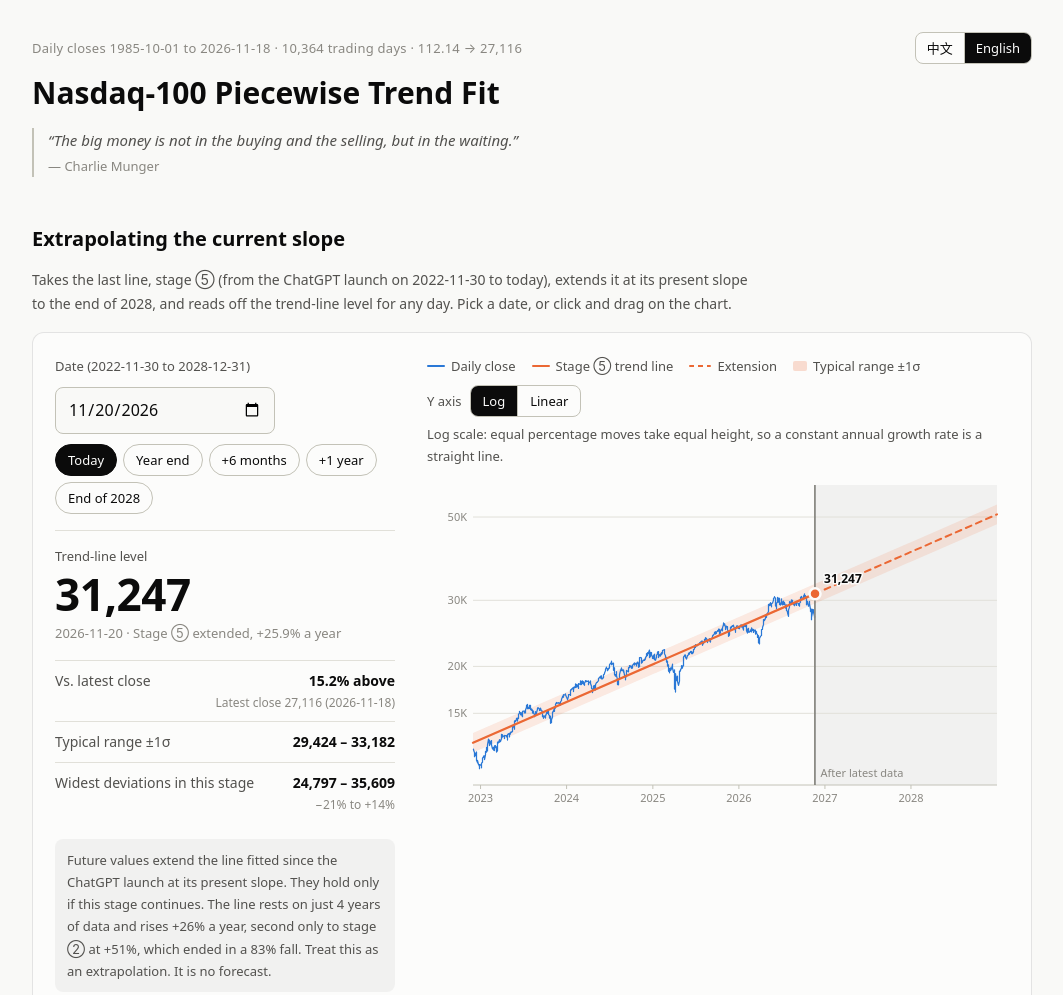
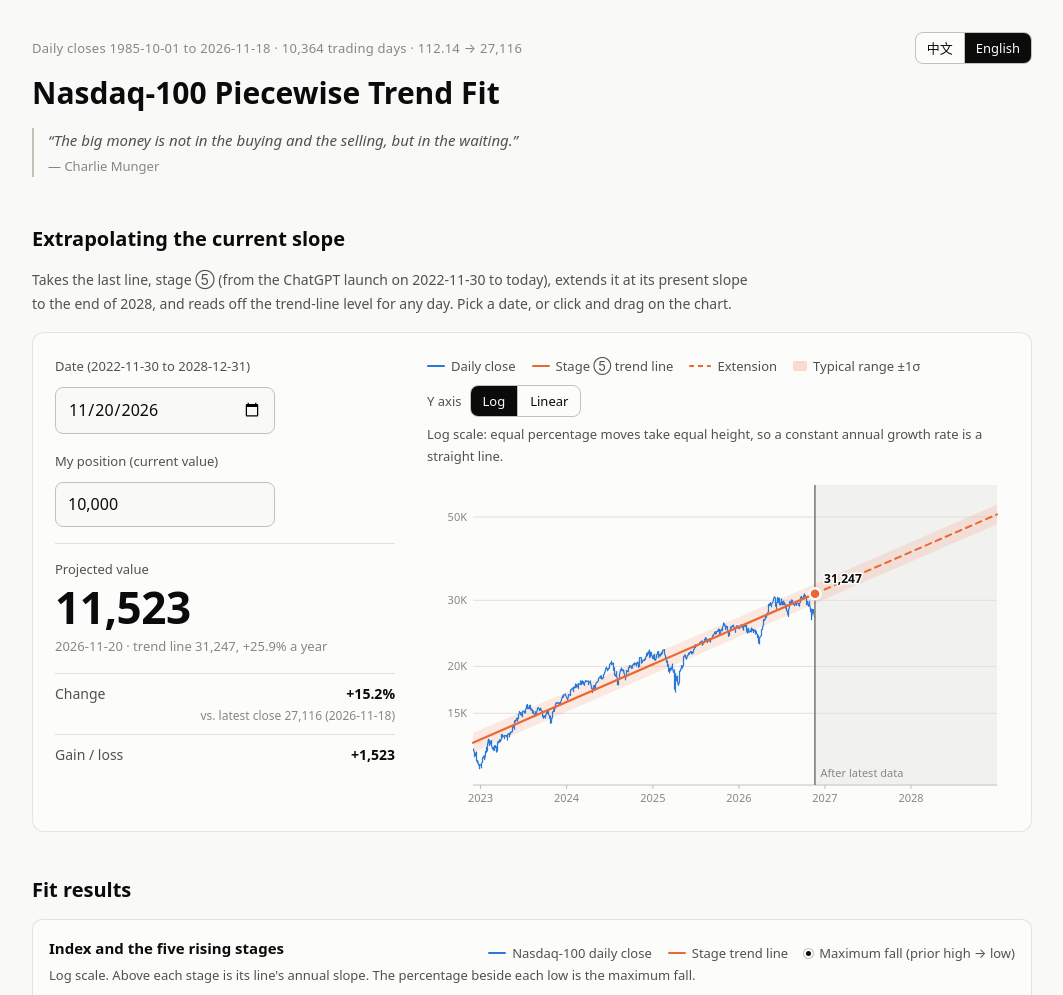
Before and after one commit to ChengYan7/stock, a plain HTML site: page index.html in a window 1280 px wide. Shown: the top 995 px of the page, without its empty margins (108-1171 px from the left). Drawn offline with Linux system fonts and the light colour scheme.

Commit message:
Simplify the calculator: date and position only
- Left panel keeps the date field and adds "My position (current value)";
  the quick-date chips, the extrapolation caveat and the ±1σ / widest
  deviation rows are removed (the ±1σ band stays in the chart).
- Readout: projected value of the position on the chosen date (trend line
  for future dates, actual close for past dates), with change and
  gain/loss versus the latest close. The position is kept in the browser's
  localStorage.
- Drop the explanatory note under "Fit results".

Co-Authored-By: Claude Opus 5.5 <noreply@anthropic.com>
Claude-Session: https://claude.ai/code/session_01T3o7pQqSk2z3cFGJVecFk5

```diff
--- a/index.html
+++ b/index.html
@@ -123,11 +123,7 @@ details .table-scroll{border:0;border-top:1px solid var(--grid);border-radius:0
 .calc-side{display:flex;flex-direction:column;gap:16px;min-width:0}
 .calc-pick{display:flex;flex-direction:column;gap:10px}
 .calc-pick label{font-size:13px;color:var(--ink-2)}
-.calc-pick input[type="date"]{font:inherit;font-size:16px;color:var(--ink);background:var(--bg);border:1px solid var(--axis);border-radius:8px;padding:8px 12px;width:100%;max-width:220px;font-variant-numeric:tabular-nums}
-.chips{display:flex;flex-wrap:wrap;gap:6px}
-.chip{appearance:none;border:1px solid var(--axis);background:transparent;color:var(--ink);font:inherit;font-size:13px;border-radius:999px;padding:4px 12px;cursor:pointer}
-.chip:hover{background:var(--band)}
-.chip[aria-pressed="true"]{background:var(--ink);color:var(--surface);border-color:var(--ink)}
+.calc-pick input{font:inherit;font-size:16px;color:var(--ink);background:var(--bg);border:1px solid var(--axis);border-radius:8px;padding:8px 12px;width:100%;max-width:220px;font-variant-numeric:tabular-nums}
 .calc-out{display:flex;flex-direction:column;gap:2px;border-top:1px solid var(--grid);padding-top:14px}
 .calc-out .k{font-size:13px;color:var(--ink-2)}
 .calc-out .v{font-size:44px;font-weight:650;line-height:1.15;letter-spacing:-.01em}
@@ -137,7 +133,6 @@ details .table-scroll{border:0;border-top:1px solid var(--grid);border-radius:0
 .crow .ck{color:var(--ink-2)}
 .crow .cv{text-align:right;font-weight:600;font-variant-numeric:tabular-nums;white-space:nowrap}
 .crow .cs{display:block;font-weight:400;font-size:12px;color:var(--muted)}
-.calc-note{font-size:13px;color:var(--ink-2);background:var(--band);border-radius:8px;padding:10px 12px}
 .calc-main{display:flex;flex-direction:column;gap:6px;min-width:0}
 .key.ext{border-top:0;width:22px;height:2px;background:repeating-linear-gradient(90deg,var(--fit) 0 5px,transparent 5px 9px)}
 .swatch{display:inline-block;width:14px;height:10px;border-radius:2px;background:var(--fit);opacity:.22}
@@ -151,7 +146,7 @@ details .table-scroll{border:0;border-top:1px solid var(--grid);border-radius:0
 .scale-ctl{display:inline-flex;align-items:center;gap:8px;font-size:13px;color:var(--ink-2)}
 .seg.sm button{font-size:13px;padding:4px 12px}
 @media (max-width:760px){.calc{grid-template-columns:minmax(0,1fr);padding:16px}.calc-out .v{font-size:38px}}
-@media (prefers-reduced-motion:no-preference){.seg button,.chip{transition:background-color .12s,color .12s,border-color .12s}}
+@media (prefers-reduced-motion:no-preference){.seg button{transition:background-color .12s,color .12s,border-color .12s}}
 </style>
 </head>
 <body>
@@ -174,15 +169,17 @@ details .table-scroll{border:0;border-top:1px solid var(--grid);border-radius:0
       <div class="calc-pick">
         <label for="calc-date" id="calc-date-label"></label>
         <input type="date" id="calc-date" max="2028-12-31">
-        <div class="chips" id="calc-chips" role="group"></div>
+      </div>
+      <div class="calc-pick">
+        <label for="calc-pos"><span data-l="zh">我的仓位（当前市值）</span><span data-l="en">My position (current value)</span></label>
+        <input type="text" id="calc-pos" inputmode="decimal" autocomplete="off" placeholder="10,000">
       </div>
       <div class="calc-out" aria-live="polite">
-        <span class="k"><span data-l="zh">趋势线点位</span><span data-l="en">Trend-line level</span></span>
+        <span class="k" id="calc-k"></span>
         <span class="v" id="calc-value"></span>
         <span class="w" id="calc-when"></span>
       </div>
       <div class="crows" id="calc-rows"></div>
-      <p class="calc-note" id="calc-note"></p>
     </div>
     <div class="calc-main">
       <div class="calc-head">
@@ -202,7 +199,6 @@ details .table-scroll{border:0;border-top:1px solid var(--grid);border-radius:0
 
 <section id="fit">
   <h2><span data-l="zh">拟合结果</span><span data-l="en">Fit results</span></h2>
-  <p class="note"><span data-l="zh">纵轴取对数后，直线的斜率就是年化增长率。五个上涨阶段各自拟合一条直线，互不相连。灰色区间是下跌过程，不做拟合，只标出从前高到低点的最大跌幅。</span><span data-l="en">With a log vertical axis, the slope of a straight line is the annual growth rate. Each of the five rising stages gets its own line, and the lines are not joined. Grey intervals are falls. They are not fitted; only the maximum fall from the prior high to the low is marked.</span></p>
 
   <div class="card">
     <div class="chart-wrap" id="wrap" tabindex="0">
@@ -361,17 +357,14 @@ var MILESTONES = [
 ];
 var STR = {
   zh: {
-    ariaWrap: "指数与趋势线图表。按左右方向键逐日查看数值。", ariaMain: "Nasdaq-100 日收盘与五个上涨阶段的趋势线，对数坐标", ariaDev: "指数相对趋势线的偏离百分比", ariaCalc: "阶段 ⑤ 的趋势线及其延长线，标出所选日期的点位", ariaChips: "快捷日期",
+    ariaWrap: "指数与趋势线图表。按左右方向键逐日查看数值。", ariaMain: "Nasdaq-100 日收盘与五个上涨阶段的趋势线，对数坐标", ariaDev: "指数相对趋势线的偏离百分比", ariaCalc: "阶段 ⑤ 的趋势线及其延长线，标出所选日期的点位",
     perYr: "/年", stage: "阶段", unfitted: "下跌区间，未拟合", tipIndex: "指数", tipTrend: "趋势线", tipDev: "偏离", tipHigh: "距前高", atHigh: "新高",
-    above: function(p){ return "高 " + p; }, below: function(p){ return "低 " + p; },
-    when: function(d, num, fut, rate){ return d + " · 阶段 " + num + (fut ? " 的延长线" : "") + "，每年 " + rate; },
+    kFut: "预测市值", kPast: "当日市值",
+    subFut: function(d, lvl, rate){ return d + " · 趋势线 " + lvl + "，每年 " + rate; },
+    subPast: function(d, lvl, c){ return d + " · 收盘 " + lvl + (c ? "（休市，取 " + c + "）" : ""); },
     dateLabel: function(a){ return "日期（" + a + " 至 2028-12-31）"; },
     ariaScale: "纵轴刻度", scaleLog: "对数坐标：相同的涨幅占相同的高度，所以固定的年增长率是一条直线。", scaleLin: "线性坐标：纵轴是实际点位，同样的年增长率会显示成越来越陡的曲线。",
-    vsLast: "与最新收盘相比", lastClose: function(v, d){ return "最新收盘 " + v + "（" + d + "）"; },
-    closeDay: "当日收盘", closed: function(d){ return "当日休市，取 " + d; }, closeVsTrend: "当日收盘比趋势线",
-    range1s: "常见范围 ±1σ", maxDev: "本阶段出现过的最大偏离", to: " 至 ", afterData: "最新数据之后",
-    calcNote: function(o){ return "未来的数值是把 ChatGPT 发布以来这条直线按原斜率延长得到的，只在这个阶段继续的前提下成立。这条线只有 " + o.years + " 年数据，斜率每年 " + o.rate + "，仅次于阶段 ② 的 " + o.rate2 + "，而阶段 ② 以 " + o.fall + "% 的下跌结束。这是推算，不是预测。"; },
-    presets: ["今天", "今年年底", "6 个月后", "1 年后", "2028 年底"],
+    change: "增幅", pnl: "盈亏", vsLatest: function(v, d){ return "相对最新收盘 " + v + "（" + d + "）"; }, afterData: "最新数据之后",
     stageHead: ["阶段", "年化斜率", "起止", "段内最大回撤", "趋势线起点 → 终点", "残差 σ", "最高偏离", "最低偏离"], yrs: function(y){ return y + " 年"; },
     fallHead: ["下跌", "最大跌幅", "前高", "低点", "历时", "收复前高"],
     fallName: { dotcom: "互联网泡沫破裂", gfc: "金融危机", covid: "新冠冲击", rates: "加息熊市" },
@@ -381,17 +374,14 @@ var STR = {
     meta: function(a, b, n, c0, c1){ return "日收盘 " + a + " 至 " + b + " · " + n + " 个交易日 · " + c0 + " → " + c1 + " 点"; }
   },
   en: {
-    ariaWrap: "Index and trend charts. Use the left and right arrow keys to step through days.", ariaMain: "Nasdaq-100 daily close with trend lines for the five rising stages, log scale", ariaDev: "Index deviation from the trend line, in percent", ariaCalc: "Stage 5 trend line and its extension, with the selected date marked", ariaChips: "Quick dates",
+    ariaWrap: "Index and trend charts. Use the left and right arrow keys to step through days.", ariaMain: "Nasdaq-100 daily close with trend lines for the five rising stages, log scale", ariaDev: "Index deviation from the trend line, in percent", ariaCalc: "Stage 5 trend line and its extension, with the selected date marked",
     perYr: "/yr", stage: "Stage", unfitted: "Fall, not fitted", tipIndex: "Index", tipTrend: "Trend", tipDev: "Deviation", tipHigh: "From prior high", atHigh: "New high",
-    above: function(p){ return p + " above"; }, below: function(p){ return p + " below"; },
-    when: function(d, num, fut, rate){ return d + " · Stage " + num + (fut ? " extended" : "") + ", " + rate + " a year"; },
+    kFut: "Projected value", kPast: "Value that day",
+    subFut: function(d, lvl, rate){ return d + " · trend line " + lvl + ", " + rate + " a year"; },
+    subPast: function(d, lvl, c){ return d + " · close " + lvl + (c ? " (market closed; using " + c + ")" : ""); },
     dateLabel: function(a){ return "Date (" + a + " to 2028-12-31)"; },
     ariaScale: "Vertical axis scale", scaleLog: "Log scale: equal percentage moves take equal height, so a constant annual growth rate is a straight line.", scaleLin: "Linear scale: the axis shows actual points, so the same annual growth rate turns into an ever steeper curve.",
-    vsLast: "Vs. latest close", lastClose: function(v, d){ return "Latest close " + v + " (" + d + ")"; },
-    closeDay: "Close that day", closed: function(d){ return "Market closed; using " + d; }, closeVsTrend: "Close versus trend",
-    range1s: "Typical range ±1σ", maxDev: "Widest deviations in this stage", to: " to ", afterData: "After latest data",
-    calcNote: function(o){ return "Future values extend the line fitted since the ChatGPT launch at its present slope. They hold only if this stage continues. The line rests on just " + o.years + " years of data and rises " + o.rate + " a year, second only to stage ② at " + o.rate2 + ", which ended in a " + o.fall + "% fall. Treat this as an extrapolation. It is no forecast."; },
-    presets: ["Today", "Year end", "+6 months", "+1 year", "End of 2028"],
+    change: "Change", pnl: "Gain / loss", vsLatest: function(v, d){ return "vs. latest close " + v + " (" + d + ")"; }, afterData: "After latest data",
     stageHead: ["Stage", "Annual slope", "Period", "Largest pullback", "Trend start → end", "Residual σ", "Max above", "Max below"], yrs: function(y){ return y + " years"; },
     fallHead: ["Fall", "Maximum fall", "Prior high", "Low", "Duration", "Prior high regained"],
     fallName: { dotcom: "Dot-com bust", gfc: "Financial crisis", covid: "COVID shock", rates: "Rate-hike bear market" },
@@ -618,30 +608,26 @@ function bindHover(){
 }
 
 // ---- trend-line calculator: the last stage only, extended forward ----
-var C = { day: 0, g: null, drag: false, presets: [], scale: "log" };
+var C = { day: 0, g: null, drag: false, scale: "log", pos: NaN };
 var CAP = dayOf("2028-12-31"), CMIN = LAST.a;
 function niceStep(x){ var p = Math.pow(10, Math.floor(Math.log(x) / Math.LN10)), f = x / p; return (f <= 1 ? 1 : f <= 2 ? 2 : f <= 2.5 ? 2.5 : f <= 5 ? 5 : 10) * p; }
 function fmtTick(v){ return v === 0 ? "0" : (v >= 1e6 ? (v / 1e6) + "M" : (v >= 1000 ? (v / 1000) + "K" : String(v))); }
 function cfn(d){ return LAST.y0 + (LAST.y1 - LAST.y0) * (d - LAST.a) / (LAST.b - LAST.a); }
 function todayDay(){ var t = new Date(); return Math.round((Date.UTC(t.getFullYear(), t.getMonth(), t.getDate()) - T0) / 864e5); }
-function addYears(d, n){ var t = new Date(T0 + d * 864e5); t.setUTCFullYear(t.getUTCFullYear() + n); return Math.round((t.getTime() - T0) / 864e5); }
-function addMonths(d, n){ var t = new Date(T0 + d * 864e5); t.setUTCMonth(t.getUTCMonth() + n); return Math.round((t.getTime() - T0) / 864e5); }
 function clampDay(d){ return Math.max(CMIN, Math.min(CAP, d)); }
-function hiLo(r){ var p = Math.abs(r * 100).toFixed(1) + "%"; return r < 0 ? L("below")(p) : L("above")(p); }
 function crow(parent, k, v, sub){ var r = h("div", "crow", parent); h("span", "ck", r, k); var b = h("span", "cv", r, v); if (sub) h("span", "cs", b, sub); }
+// future dates read the extended trend line, past dates the actual close; the position scales with the index from the latest close
 function calcReadout(){
-  var d = C.day, s = LAST, v = Math.exp(cfn(d)), future = d > D1, rows = $("calc-rows"), last = DATA.c[N - 1], idx, j, chips;
-  $("calc-value").textContent = fmtLvl(v);
-  $("calc-when").textContent = L("when")(iso(d), NUM[S.length - 1], future, fmtPct(s.cagr, 1));
+  var d = C.day, future = d > D1, rows = $("calc-rows"), last = DATA.c[N - 1], p = C.pos, idx, lvl, r;
+  if (future) { lvl = Math.exp(cfn(d)); $("calc-when").textContent = L("subFut")(iso(d), fmtLvl(lvl), fmtPct(LAST.cagr, 1)); }
+  else { idx = onOrBefore(d); lvl = DATA.c[idx]; $("calc-when").textContent = L("subPast")(iso(d), fmtLvl(lvl), days[idx] === d ? "" : iso(days[idx])); }
+  r = lvl / last - 1;
+  $("calc-k").textContent = L(future ? "kFut" : "kPast");
+  $("calc-value").textContent = p > 0 ? fmtInt(p * (1 + r)) : "—";
   rows.textContent = "";
-  if (future) crow(rows, L("vsLast"), hiLo(v / last - 1), L("lastClose")(fmtInt(last), iso(D1)));
-  else { idx = onOrBefore(d); crow(rows, L("closeDay"), fmtLvl(DATA.c[idx]), days[idx] === d ? "" : L("closed")(iso(days[idx]))); crow(rows, L("closeVsTrend"), hiLo(DATA.c[idx] / Math.exp(cfn(days[idx])) - 1)); }
-  crow(rows, L("range1s"), fmtLvl(v * Math.exp(-s.sigma)) + " – " + fmtLvl(v * Math.exp(s.sigma)));
-  crow(rows, L("maxDev"), fmtLvl(v * (1 + s.dn)) + " – " + fmtLvl(v * (1 + s.up)), fmtPct(s.dn, 0) + L("to") + fmtPct(s.up, 0));
-  $("calc-note").hidden = !future;
+  crow(rows, L("change"), fmtPct(r, 1), L("vsLatest")(fmtInt(last), iso(D1)));
+  if (p > 0) crow(rows, L("pnl"), (r < 0 ? "−" : "+") + fmtInt(Math.abs(p * r)));
   if ($("calc-date").value !== iso(d)) $("calc-date").value = iso(d);
-  chips = $("calc-chips").querySelectorAll("button");
-  for (j = 0; j < chips.length; j++) chips[j].setAttribute("aria-pressed", C.presets[j] === d ? "true" : "false");
 }
 function calcSel(){
   var g = C.g, d = C.day, X, Y, v = cfn(d), idx, right;
@@ -704,11 +690,7 @@ function calcDraw(){
 }
 function setDay(d){ C.day = clampDay(d); calcReadout(); if (!C.g) calcDraw(); else calcSel(); }
 function calcText(){
-  var box = $("calc-chips"), names = L("presets");
-  box.textContent = ""; box.setAttribute("aria-label", L("ariaChips"));
-  C.presets.forEach(function(p, q){ var b = h("button", "chip", box, names[q]); b.type = "button"; b.id = "calc-chip-" + q; b.setAttribute("data-i", q); });
   $("calc-date-label").textContent = L("dateLabel")(iso(CMIN));
-  $("calc-note").textContent = L("calcNote")({ years: LAST.years.toFixed(1).replace(/\.0$/, ""), rate: fmtPct(LAST.cagr, 0), rate2: fmtPct(S[1].cagr, 0), fall: Math.round(-F[0].pct * 100) });
   syncScale();
 }
 function syncScale(){
@@ -718,11 +700,15 @@ function syncScale(){
   $("calc-scale-note").textContent = L(C.scale === "lin" ? "scaleLin" : "scaleLog");
 }
 function calcInit(){
-  var t = todayDay(), y = new Date(T0 + t * 864e5).getUTCFullYear();
-  C.presets = [t, dayOf(y + "-12-31"), addMonths(t, 6), addYears(t, 1), CAP].map(clampDay);
+  var t = todayDay(), pos = $("calc-pos"), saved = null;
   $("calc-date").min = iso(CMIN);
   calcText();
-  $("calc-chips").addEventListener("click", function(ev){ var b = ev.target.closest("button"); if (b) setDay(C.presets[+b.getAttribute("data-i")]); });
+  // the position is remembered in this browser only
+  try { saved = localStorage.getItem("ndx-position"); } catch (e) {}
+  pos.value = saved === null ? "10,000" : saved;
+  function readPos(){ var v = parseFloat(pos.value.replace(/[\s,，]/g, "")); C.pos = v > 0 ? v : NaN; }
+  readPos();
+  pos.addEventListener("input", function(){ readPos(); try { localStorage.setItem("ndx-position", pos.value); } catch (e) {} calcReadout(); });
   $("calc-scale").addEventListener("click", function(ev){ var b = ev.target.closest("button"), sc = b && b.getAttribute("data-scale"); if (!sc || sc === C.scale) return; C.scale = sc; syncScale(); calcDraw(); });
   $("calc-date").addEventListener("change", function(){ var v = this.value; if (/^\d{4}-\d{2}-\d{2}$/.test(v)) setDay(dayOf(v)); else this.value = iso(C.day); });
   setDay(t);
```
